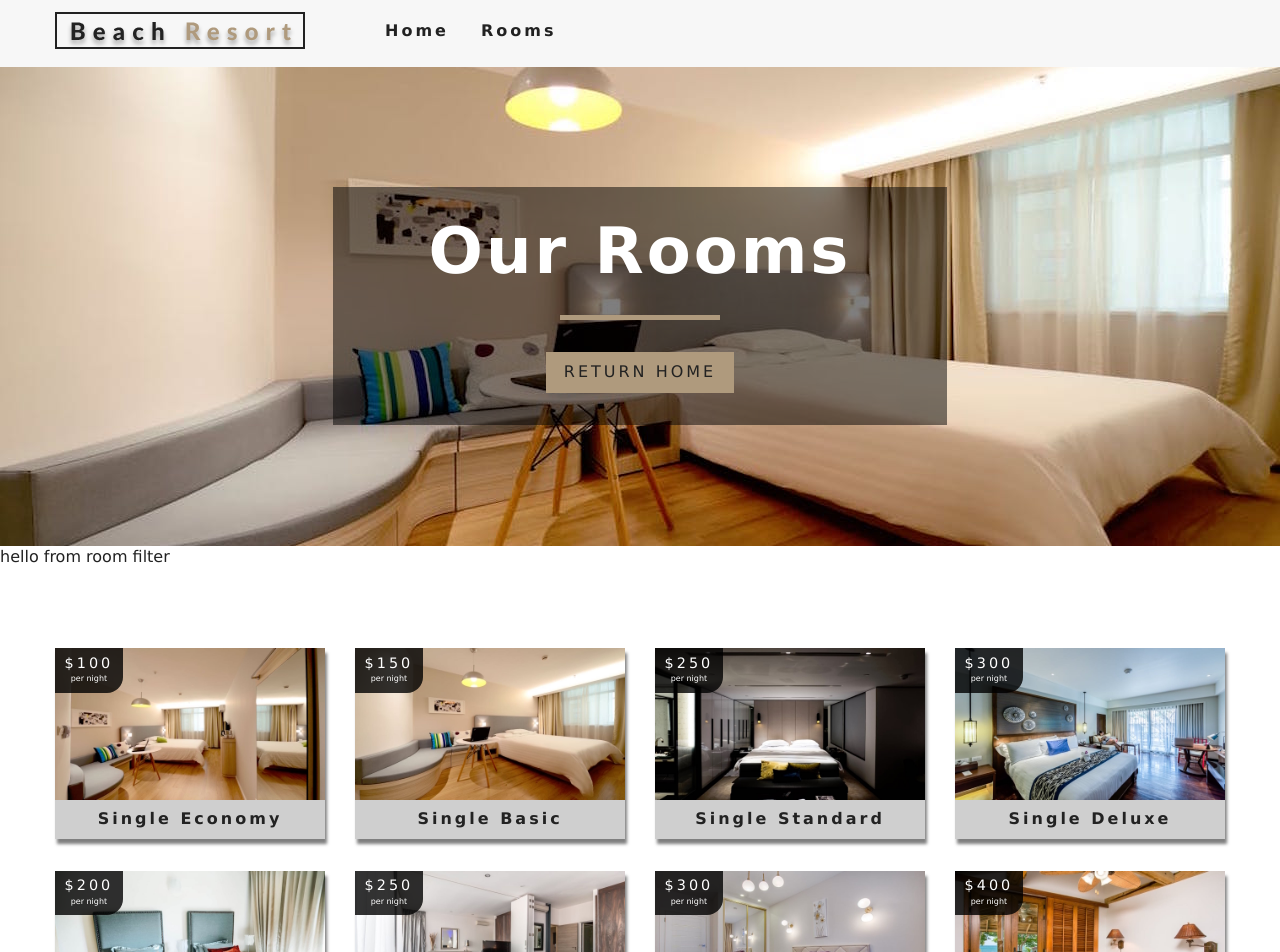
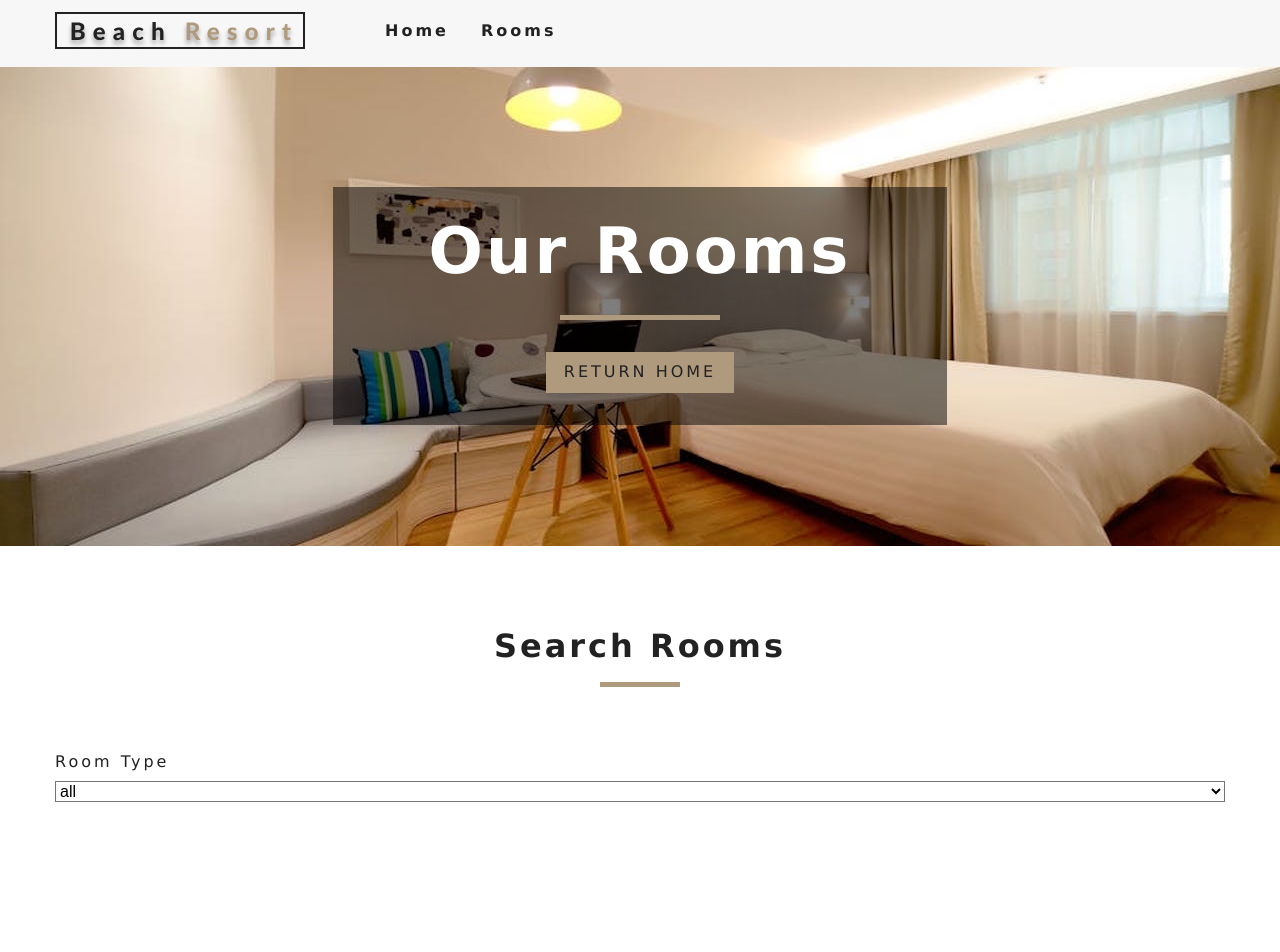
Before and after one commit to mdmostafa15/resort, a React (Create React App) app: page /resort/rooms in a window 1280 px wide. Shown: the top 952 px of the page. Built offline with nearby package versions, Linux system fonts and the light colour scheme.

Commit message:
added Room Type filter

```diff
--- a/src/components/RoomFilter.js
+++ b/src/components/RoomFilter.js
@@ -1,12 +1,57 @@
-import React from 'react';
+import React, { useContext } from "react";
+import { RoomContext } from "../context";
+import Title from "./Title";
 
-function RoomFilter(props) {
-    return (
-        <div>
-            hello from room filter
+const getUniqeVal = (items, value) => {
+  return [...new Set(items.map((item) => item[value]))];
+};
+function RoomFilter({ rooms }) {
+  const context = useContext(RoomContext);
+  console.log("from RoomFilter: ", context);
+  const {
+    handleChange,
+    type,
+    capacity,
+    price,
+    minPrice,
+    maxPrice,
+    size,
+    minSize,
+    maxSize,
+    breakfast,
+    pets,
+    value,
+  } = context;
 
+  // get uniqe value of type
+  let types = getUniqeVal(rooms, "type");
+  // set all as a type
+  types = ["all", ...types];
+  return (
+    <section className="filter-container">
+      <Title title="search rooms" />
+      <div className="filter-form">
+        {/** select type search */}
+        <div className="form-group">
+          <label htmlFor="type">room type</label>
+          <select
+            className="form-control"
+            id="type"
+            value={value}
+            name="type"
+            onChange={handleChange}
+          >
+            {types.map((item, index) => (
+              <option key={index} value={item}>
+                {item}
+              </option>
+            ))}
+          </select>
         </div>
-    );
+        {/** end select type search */}
+      </div>
+    </section>
+  );
 }
 
 export default RoomFilter;
--- a/src/components/RoomsContainer.js
+++ b/src/components/RoomsContainer.js
@@ -13,7 +13,7 @@ console.log("rooms containers",rooms);
   }
   return (
     <>
-      <RoomFilter sortedRooms={sortedRooms}/>
+      <RoomFilter rooms={rooms}/>
       <RoomList rooms={sortedRooms}/>
     </>
   );
--- a/src/context.js
+++ b/src/context.js
@@ -9,6 +9,18 @@ class RoomProvider extends Component {
     featuredRooms: [],
     sortedRooms: [],
     loading: true,
+    //filter default value
+    type: "all",
+    capacity: 1,
+    price: 0,
+    minPrice: 0,
+    maxPrice: 0,
+    size: 0,
+    minSize: 0,
+    maxSize: 0,
+    breakfast: false,
+    pets: false,
+    value: "all",
   };
 
   //get data
@@ -16,11 +28,19 @@ class RoomProvider extends Component {
     let rooms = this.formateData(Items);
     let featuredRooms = rooms.filter((room) => room.featured === true);
 
+    // set value for filter
+    let maxPrice = Math.max(...rooms.map((item) => item.price));
+    let maxSize = Math.max(...rooms.map((item) => item.size));
+
     this.setState({
       rooms,
       featuredRooms,
       sortedRooms: rooms,
       loading: false,
+      // filter value initialize
+      pirce: maxPrice,
+      maxPrice,
+      maxSize,
     });
   }
   // formating data from data.js
@@ -41,12 +61,41 @@ class RoomProvider extends Component {
     const singleRoom = tempRoom.find((room) => room.slug === slug);
     return singleRoom;
   };
+
+  handleChange = (e) => {
+    const name = e.target.name;
+    const value = e.target.value;
+    const type = value;
+    console.log("from handlechange: ", type, name, value);
+    this.setState(
+      {
+        type,
+        name,
+        value,
+      },
+      this.filterRooms
+    );
+  };
+
+  filterRooms = () => {
+    // console.log("hello from filterRooms!");
+    let { rooms, type, capacity, pirce, minSize, maxSize, breakfast, pets } = this.state;
+    let tempRoom = [...rooms];
+    if (type !== "all") {
+      tempRoom = tempRoom.filter((item) => item.type === type);
+    }
+    this.setState({
+      sortedRooms: tempRoom,
+    });
+  };
+
   render() {
     return (
       <RoomContext.Provider
         value={{
           ...this.state,
           getSingleRoom: this.getRoom,
+          handleChange: this.handleChange,
         }}
       >
         {this.props.children}
```
